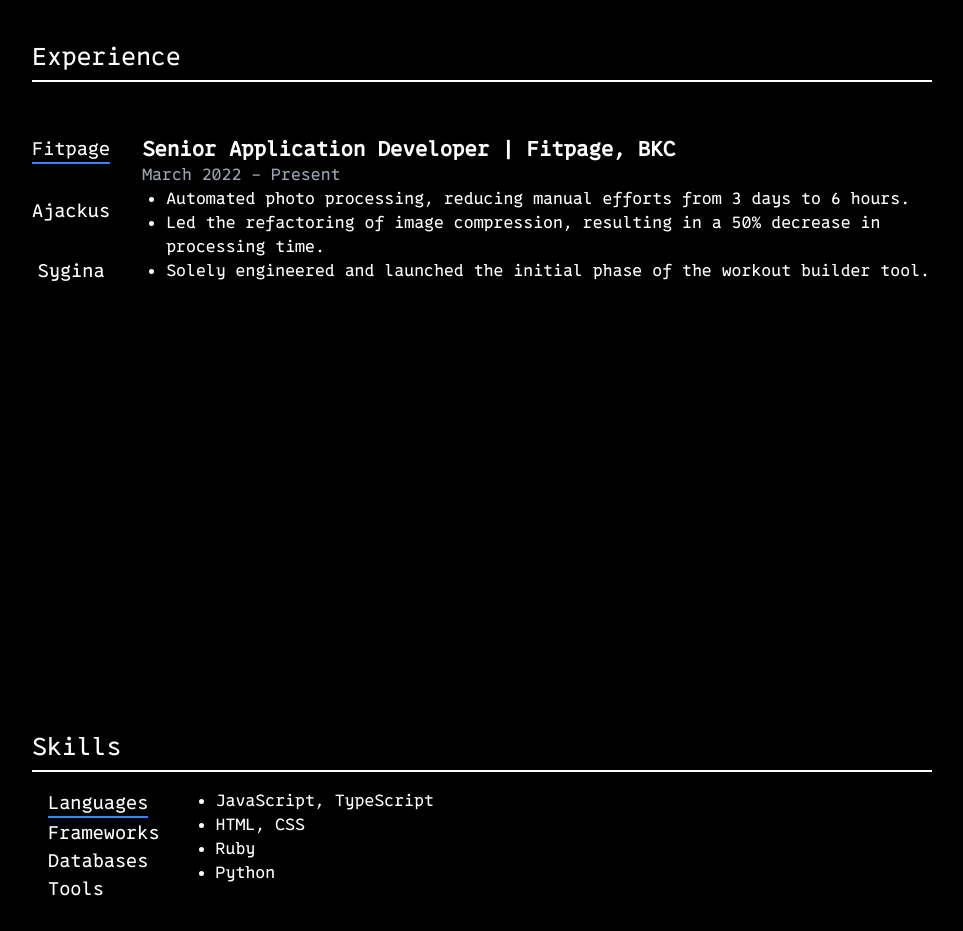
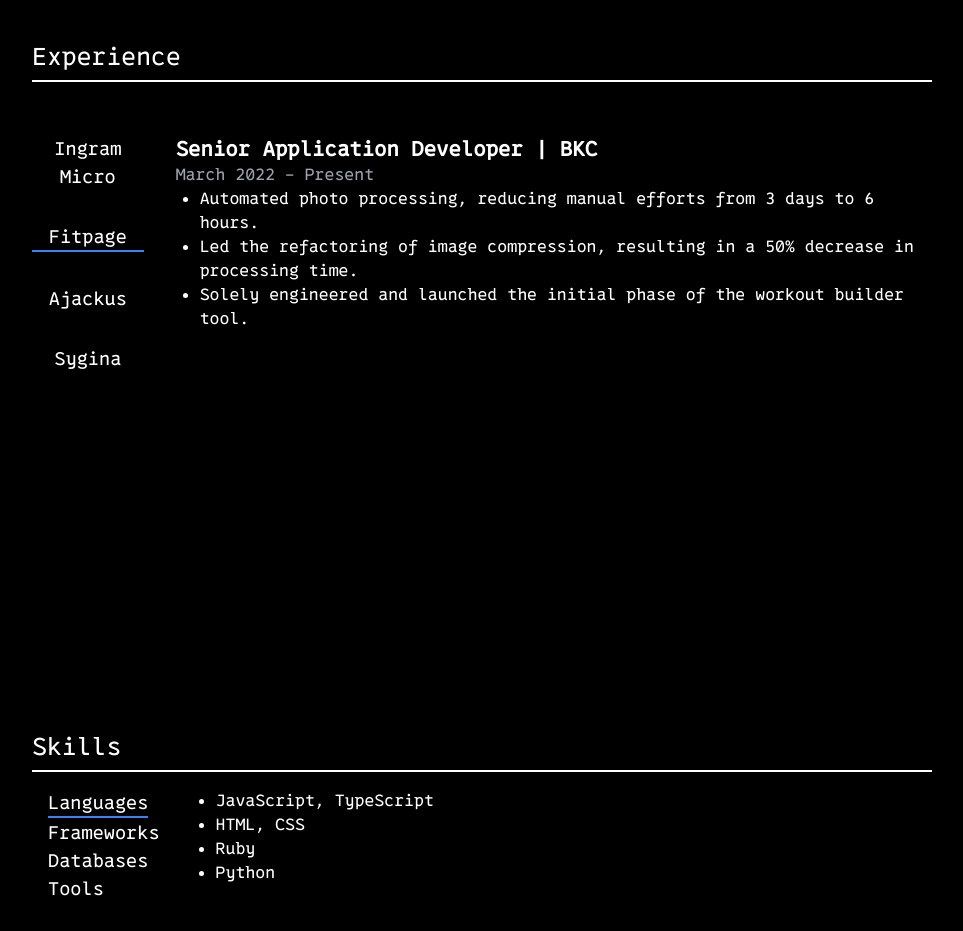
Before and after one commit to Sahilhawal/monochrome_portfolio, a Next.js app: page / in a window 1280 px wide. Shown: the part 920-1851 px from the top of the page, without its empty margins (158-1121 px from the left). Built offline with nearby package versions, Linux system fonts and the light colour scheme.

Commit message:
Added new experience

```diff
--- a/app/page.tsx
+++ b/app/page.tsx
@@ -24,8 +24,17 @@
     string,
     { title: string; date: string; points: string[] }
   > = {
+    ingramMicro: {
+      title: "Software Engineer | Mumbai",
+      date: "May 2024 - Present",
+      points: [
+        "Optimized home page load time from 8s to 2s.",
+        "Increased code coverage to 80% for React repositories and, mentored team members in writing unit test cases.",
+        "Refactored common code into reusable React hooks, reducing duplication across micro frontend repos.",
+      ],
+    },
     fitpage: {
-      title: "Senior Application Developer | Fitpage, BKC",
+      title: "Senior Application Developer | BKC",
       date: "March 2022 - Present",
       points: [
         "Automated photo processing, reducing manual efforts from 3 days to 6 hours.",
@@ -35,7 +44,7 @@
       ],
     },
     ajackus: {
-      title: "Software Engineer | Ajackus Consultancy, Andheri",
+      title: "Software Engineer | Andheri",
       date: "May 2020 - March 2022",
       points: [
         "Contributed to the development of a reusable component library, ensuring code consistency across multiple projects.",
@@ -45,7 +54,7 @@
       ],
     },
     sygina: {
-      title: "Software Engineer Trainee | Sygina Datasystem, CST",
+      title: "Software Engineer Trainee | CST",
       date: "March 2019 - May 2020",
       points: [
         "Developed, maintained, and shipped production code for client websites using HTML, CSS, Sass, JavaScript, and jQuery.",
@@ -112,6 +121,14 @@
           </h2>
           <div className="flex my-9 h-[400px]">
             <div className="flex flex-col mr-8 gap-4">
+              <button
+                className={`text-lg mb-4 focus:outline-none ${
+                  activeTab === "ingramMicro" && "border-b-2 border-blue-500"
+                }`}
+                onClick={() => setActiveTab("ingramMicro")}
+              >
+                Ingram Micro
+              </button>
               <button
                 className={`text-lg mb-4 focus:outline-none ${
                   activeTab === "fitpage" && "border-b-2 border-blue-500"
```
